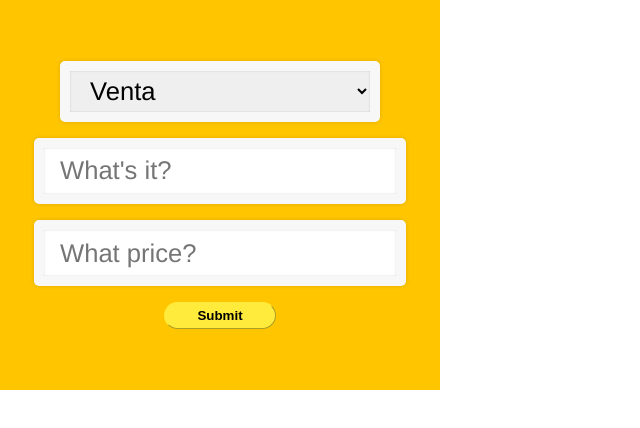
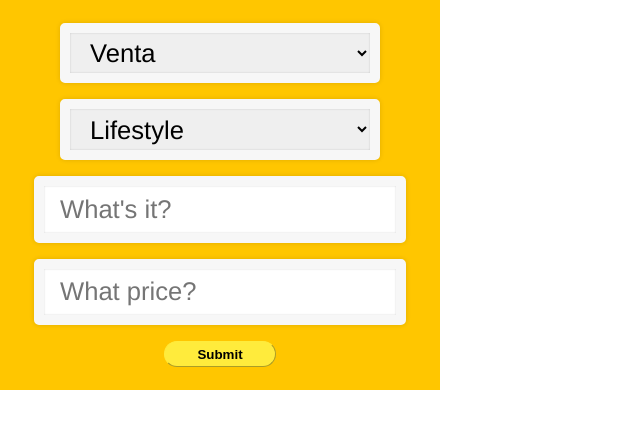
Before and after one commit to jcmpes/kodepop, a React (Create React App) app: page /new-listing in a window 1280 px wide. Shown: the top 428 px of the page, without its empty margins (0-640 px from the left). Built offline with nearby package versions, Linux system fonts and the light colour scheme.

Commit message:
feat: Added category select field to NewListingForm

```diff
--- a/src/components/ads/css/NewListingForm.module.css
+++ b/src/components/ads/css/NewListingForm.module.css
@@ -27,6 +27,7 @@
     padding: .2rem 1rem;
 }
 
-#select-sale {
+#select-sale,
+#select-category {
     height: 3.8rem;
 }
--- a/src/components/ads/js/NewListingForm.js
+++ b/src/components/ads/js/NewListingForm.js
@@ -7,7 +7,8 @@ function NewListingForm() {
     const [formFields, setFormFields] = React.useState({
         title: '',
         price: '',
-        sale: true
+        sale: true,
+        category: ''
     })
 
     const handleInputChange = e => {
@@ -45,6 +46,33 @@ function NewListingForm() {
                         }
                     ]}
                 />
+                <SelectField
+                    name="category"
+                    placeholder="Category"
+                    type="select"
+                    id={newListingFormStyle["select-category"]}
+                    className={newListingFormStyle["new-listing-form-field"]}
+                    value={formFields.category}
+                    onChange={handleInputChange}
+                    options={[
+                        {
+                            name: "Lifestyle",
+                            value: "lifestyle"
+                        },
+                        {
+                            name: "Mobile",
+                            value: "mobile"
+                        },
+                        {
+                            name: "Motor",
+                            value: "motor"
+                        },
+                        {
+                            name: "Work",
+                            value: "work"
+                        }
+                    ]}
+                />
                 <FormField
                     name="title"
                     placeholder="What's it?"
--- a/src/components/shared/SelectField.js
+++ b/src/components/shared/SelectField.js
@@ -3,7 +3,6 @@ import React from 'react';
 import './SelectField.css'
 
 function SelectField({ placeholder, options, ...props }) {
-    const [myOptions, setMyOptions] = React.useState(options)
 
     return (
         <div>
@@ -12,7 +11,6 @@ function SelectField({ placeholder, options, ...props }) {
                 placeholder={placeholder}
                 {...props}
             >
-                {console.log(myOptions)}
                 {options.map(element => {
                     return (<option value={element.value}>{element.name}</option>)
 
```
